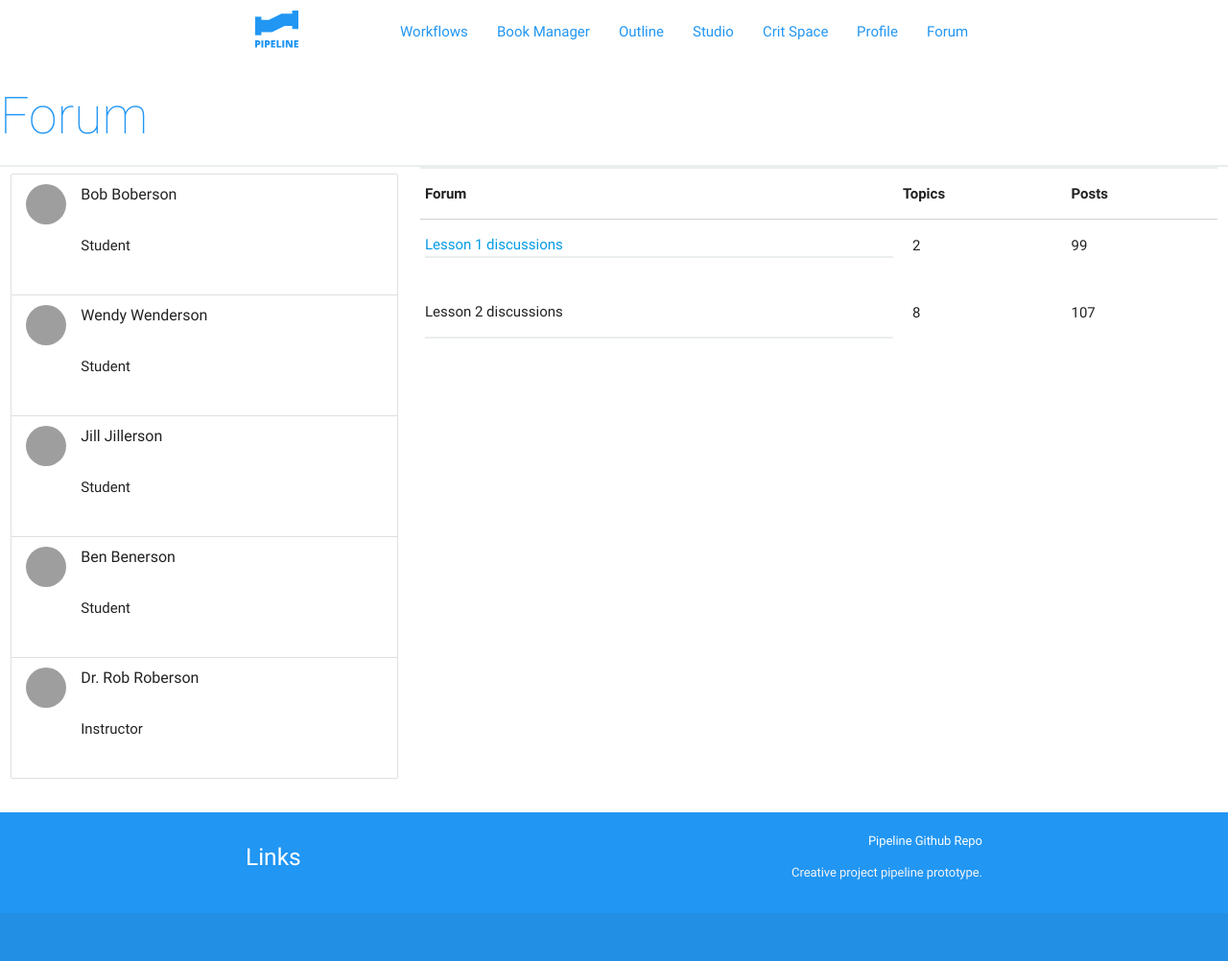
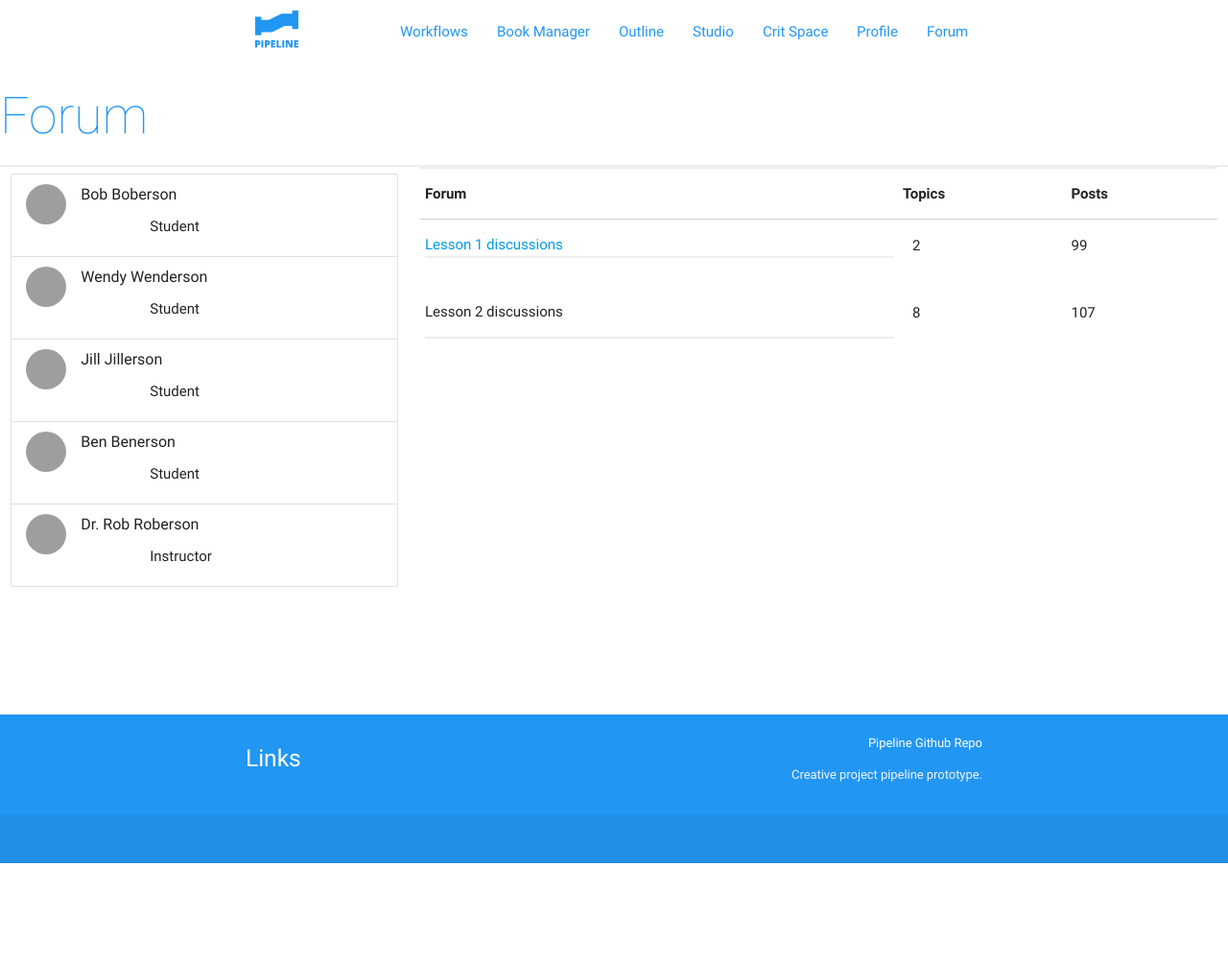
Before and after one commit to dmd-program/pipeline, a Jekyll site: the page built from forum.html, in a window 1280 px wide. Shown: the whole page at 96% size. Built offline with Jekyll 4.4.1, drawn with Linux system fonts in a browser that asks for light colours; after the commit the page ends 900 px from its top, so only the background shows below that; grey boxes are pictures that could not be loaded.

Commit message:
padding fix

```diff
--- a/assets/css/app.scss
+++ b/assets/css/app.scss
@@ -200,8 +200,11 @@ nav .brand-logo {
 }
 
 //Forum
-.topic-category {
+.topic-category{
 
+}
+.forum-people.collection .collection-item.avatar p {
+ padding:inherit;
 }
 .topic-qty {
   padding-left:1rem;
--- a/forum.html
+++ b/forum.html
@@ -6,7 +6,7 @@ title: Forum
 <div class="divider"></div>
 <div class="row">
   <div class="col s4">
-    <ul class="collection">
+    <ul class="forum-people collection">
         <li class="collection-item avatar">
           <img src="https://unsplash.it/200" alt="" class="circle">
           <span class="title">Bob Boberson</span>
```
